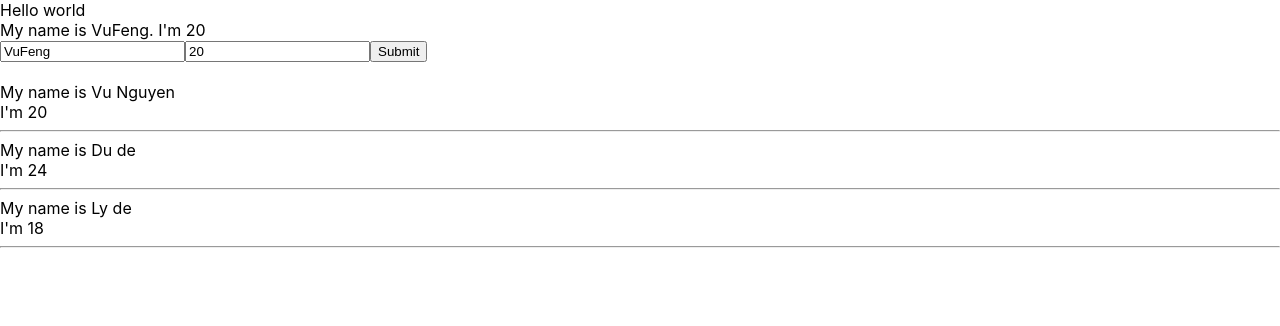
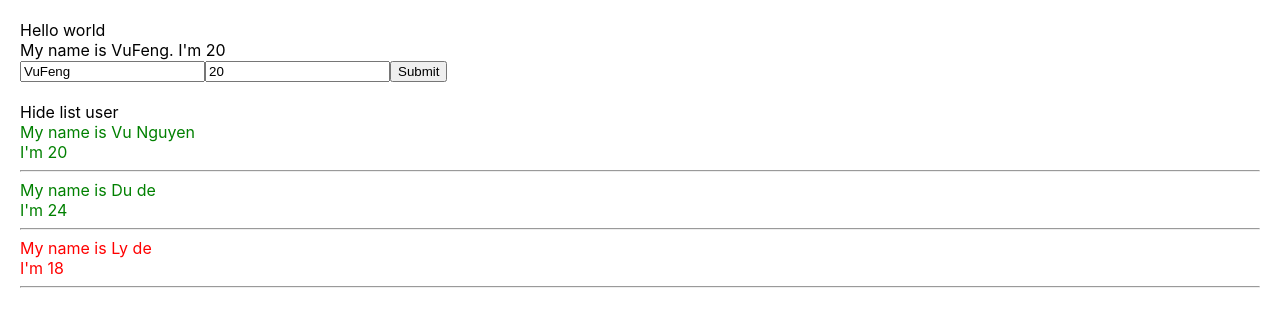
Before and after one commit to VuFeg/base-react-redux, a React (Create React App) app: page / in a window 1280 px wide. Shown: the top 326 px of the page. Built offline with nearby package versions, Linux system fonts and the light colour scheme.

Commit message:
test Conditional output

```diff
--- a/src/App.css
+++ b/src/App.css
@@ -1,4 +1,13 @@
+.green {
+  color: green;
+}
+
+.red {
+  color: red;
+}
+
 body {
+  padding: 20px;
   margin: 0;
   font-family: -apple-system, BlinkMacSystemFont, 'Segoe UI', 'Roboto', 'Oxygen',
     'Ubuntu', 'Cantarell', 'Fira Sans', 'Droid Sans', 'Helvetica Neue',
@@ -46,6 +55,7 @@
   from {
     transform: rotate(0deg);
   }
+
   to {
     transform: rotate(360deg);
   }
--- a/src/components/DisplayInfor.js
+++ b/src/components/DisplayInfor.js
@@ -1,13 +1,28 @@
 import React from "react";
 
 class DisplayInfor extends React.Component {
+    state = {
+        isShowListUser: true
+    }
+    handleShowHide = () => {
+        this.setState({
+            isShowListUser: !this.state.isShowListUser
+        })
+    }
     render() {
         const { listUsers } = this.props;
         return (
             <div>
+                <div>
+                    <span onClick={() => this.handleShowHide()}>
+                        {this.state.isShowListUser === true ? "Hide list user" : "Show list user"}
+                    </span>
+                </div>
+                {this.state.isShowListUser &&
+                    <div>
                         {listUsers.map((user) => {
                             return (
-                        <div key={user.id}>
+                                <div key={user.id} className={+user.age > 18 ? "green" : "red"}>
                                     <div>My name is {user.name}</div>
                                     <div>I'm {user.age}</div>
                                     <hr />
@@ -15,6 +30,8 @@
                             )
                         })}
                     </div>
+                }
+            </div>
         )
     }
 }
--- a/src/index.js
+++ b/src/index.js
@@ -8,9 +8,9 @@
 const root = ReactDOM.createRoot(document.getElementById('root'));
 root.render(
   <Provider store={store}>
-    <React.StrictMode>
-      <App />
-    </React.StrictMode>
+    {/* <React.StrictMode> */}
+    <App />
+    {/* </React.StrictMode> */}
   </Provider>
 );
 
```
Lines whose indentation alone changed are shown as unchanged.
